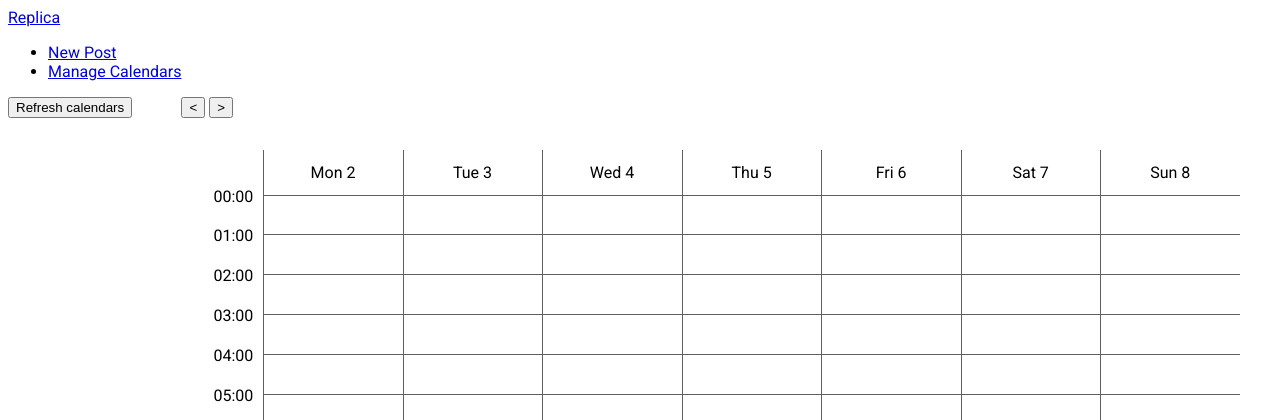
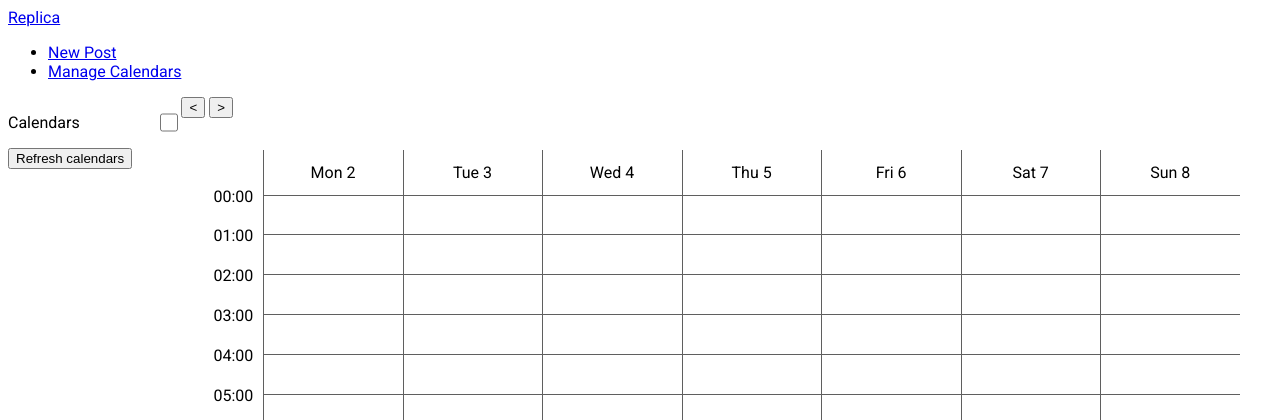
Before and after one commit to cg-Kdaf/Replica, a Flask app: page / in a window 1280 px wide. Shown: the top 420 px of the page. Run offline with Flask 2, Linux system fonts and the light colour scheme; some libraries are stand-ins or nearby versions.

Commit message:
Modify calendar title and reactivate hidden ones

```diff
--- a/src/main.py
+++ b/src/main.py
@@ -136,6 +136,14 @@ def set_cal_activated(cal_id, activation):
     conn.close()
 
 
+def set_cal_title(cal_id, title):
+    conn = get_db_connection()
+    request = f"UPDATE calendars SET title = '{title}' WHERE id = {cal_id}"
+    conn.execute(request).fetchall()
+    conn.commit()
+    conn.close()
+
+
 def refresh_calendars():
     if google_auth.is_logged_in():
         google_calendar.store_calendars()
@@ -153,13 +161,13 @@ class SocketIONameSpace(Namespace):
         elif event_name.startswith("set_cal_"):
             prop = event_name.replace("set_cal_", "")
             cal_id = data.split(" ")[0]
-            data = "".join(data.split(" ")[1:])
+            data = " ".join(data.split(" ")[1:])
             if prop == "activated":
                 set_cal_activated(cal_id, data)
             elif prop == "shown":
                 set_cal_shown(cal_id, data)
             elif prop == "title":
-                pass
+                set_cal_title(cal_id, data)
             elif prop == "color":
                 set_cal_color(cal_id, data)
         elif event_name.startswith("get_cal_"):
--- a/src/static/css/style.css
+++ b/src/static/css/style.css
@@ -17,6 +17,22 @@ body {
 
 .main-content {
     grid-column: 2;
+}
+
+.calendar-list-header {
+    display: flex;
+    align-items: center;
+    width: 100%;
+}
+
+.calendar-list-header p {
+    margin-right: auto;
+}
+
+.calendar-list-header input {
+    font: inherit;
+    width: 1.15em;
+    height: 1.15em;
 }
 
 .calendar-item {
--- a/src/static/js/script.js
+++ b/src/static/js/script.js
@@ -107,7 +107,8 @@ socket.on('message', function(event) {
 
 function remove_child_except_hidden(node, class_name) {
     var elts = node.getElementsByClassName(class_name);
-    for (var i = 0; i < elts.length; i++) {
+    var length = elts.length;
+    for (var i = length-1; i > 0; i--) {
         if (!elts[i].classList.contains('hidden')) {
             elts[i].remove();
         }
@@ -328,15 +329,24 @@ function update_cal_visibility() {
         cals_by_id[cal_id]["shown"] = 0;
     }
     update_events_visibility();
+    update_calendar_list();
     socket.emit('set_cal_shown', cal_id.toLocaleString()+" "+checked.toLocaleString());
 }
 
-// Colors
+var view_desactivated_btn = document.getElementsByClassName('calendar-list-view-desactivated')[0];
+var show_desactivated = false;
+
+view_desactivated_btn.onchange = function () {
+    show_desactivated = this.checked;
+    update_calendar_list();
+}
 
 var colorList = [ '000000', '993300', '333300', '003300', '003366', '000066', '333399', '333333',
 '660000', 'FF6633', '666633', '336633', '336666', '0066FF', '666699', '666666', 'CC3333', 'FF9933', '99CC33', '669966', '66CCCC', '3366FF', '663366', '999999', 'CC66FF', 'FFCC33', 'FFFF66', '99FF66', '99CCCC', '66CCFF', '993366', 'CCCCCC', 'FF99CC', 'FFCC99', 'FFFF99', 'CCffCC', 'CCFFff', '99CCFF', 'CC99FF', 'FFFFFF' ];
 var settings_panel = document.getElementById('calendar-settings');
+settings_panel.onclick = function(self) {self.stopPropagation();};
 var settings_desactivate_btn = document.getElementById('desactivate-cal-btn');
+var settings_title_field = settings_panel.getElementsByClassName('name')[0];
 var picker = document.getElementById('color-picker');
 var callpicker;
 function send_color(cal_id, color) {
@@ -366,12 +376,26 @@ settings_desactivate_btn.onclick = function () {
     for (var i=0;i<calendars.length; i++) {
         cals_by_id[calendars[i]["id"]] = calendars[i];
     }
-    cals_by_id[cal_id]["activated"] = 0;
-    socket.emit('set_cal_activated', cal_id+" false");
+    if (cals_by_id[cal_id]["activated"]) {
+        cals_by_id[cal_id]["activated"] = 0;
+    } else {
+        cals_by_id[cal_id]["activated"] = 1;
+    }
+    socket.emit('set_cal_activated', cal_id+" "+cals_by_id[cal_id]["activated"].toLocaleString());
     update_events_visibility();
     update_calendar_list();
 };
 
+settings_title_field.onchange = function (self) {
+    var cal_id = callpicker.parentNode.id.toLocaleString();
+    var cals_by_id = {};
+    for (var i=0;i<calendars.length; i++) {
+        cals_by_id[calendars[i]["id"]] = calendars[i];
+    }
+    cals_by_id[cal_id]["title"] = self.target.value;
+    socket.emit('set_cal_title', cal_id+" "+self.target.value);
+    update_calendar_list();
+}
 
 function update_calendar_list() {
     var calendar_list = document.getElementById("calendar-list");
@@ -386,7 +410,11 @@ function update_calendar_list() {
         cal_elt.className = "calendar-item";
         cal_elt.id = cal["id"];
         if (cal["activated"] == 0) {
-            cal_elt.style.display = "none";
+            if (show_desactivated) {
+                cal_elt.style.backgroundColor = "rgba(150,150,150, 25)";
+            }else{
+                cal_elt.style.display = "none";
+            }
         }
         var checkbox = cal_elt.children[0];
         checkbox.onchange = update_cal_visibility;
@@ -403,6 +431,7 @@ function update_calendar_list() {
             event.stopPropagation();
             settings_panel.style.display = "block";
             var actual_pos = this.getBoundingClientRect();
+            settings_title_field.value = this.parentNode.children[1].innerHTML;
             settings_panel.style.top = actual_pos.top.toLocaleString() + "px";
             settings_panel.style.left = (actual_pos.right).toLocaleString() + "px";
         };
--- a/src/templates/week_view.html
+++ b/src/templates/week_view.html
@@ -19,14 +19,19 @@
 {% endblock %}
 {% block left_side %}
 <div id="calendar-list">
+    <div class="calendar-list-header">
+        <p>Calendars</p>
+        <input class="calendar-list-view-desactivated" type="checkbox" />
+    </div>
     <div class="calendar-item hidden" id="0">
-        <input class="calendar-checkbox" type="checkbox" checked="checked" />
+        <input class="calendar-checkbox" type="checkbox" checked="checked"/>
         <p></p>
         <div class="calendar-settings-btn">
         </div>
     </div>
     <div class="hidden" id="calendar-settings" style="display: none">
         <button id="desactivate-cal-btn">X</button>
+        <input type="text" class="name" name="name" size="10">
         <div id="color-picker"></div>
     </div>
 </div>
```
